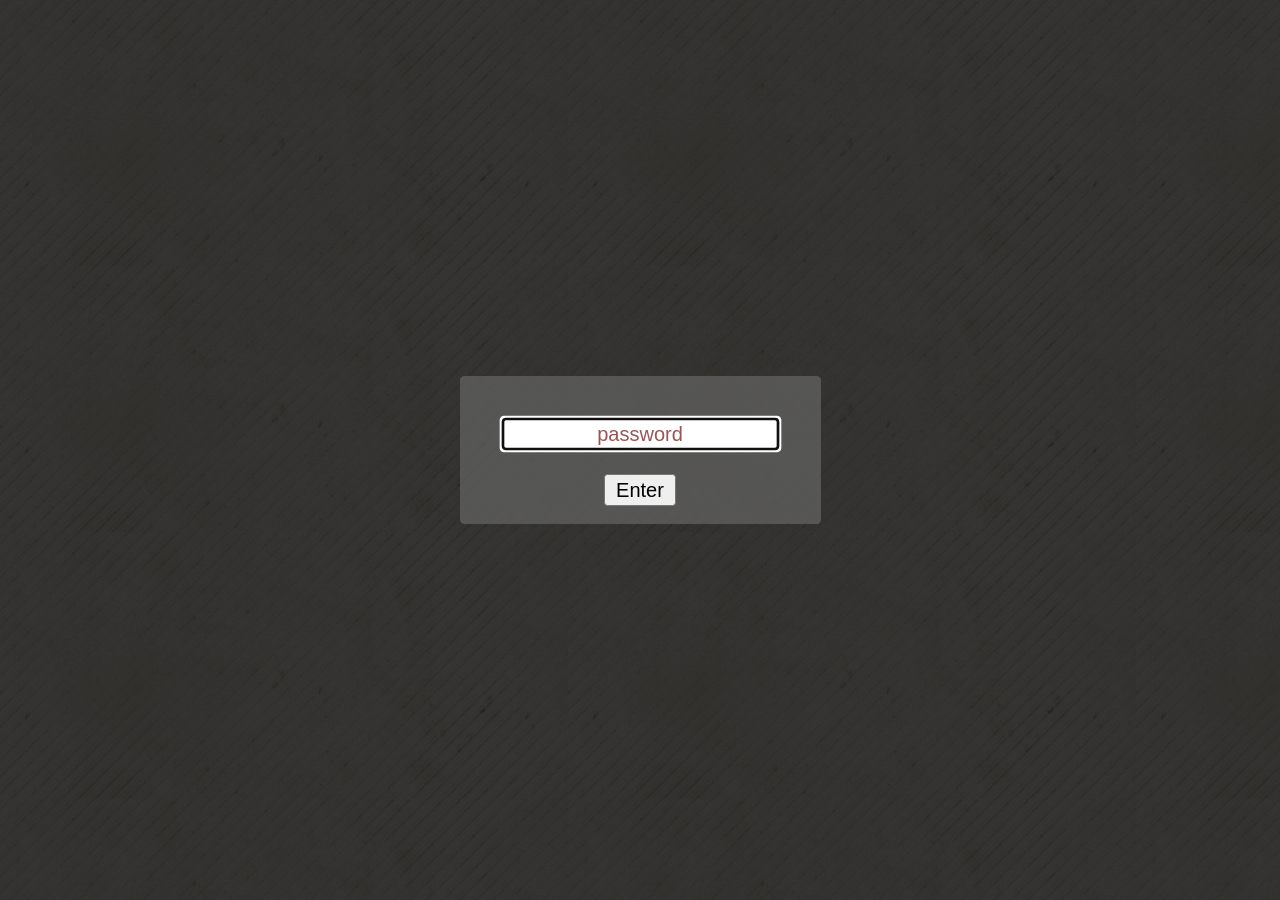
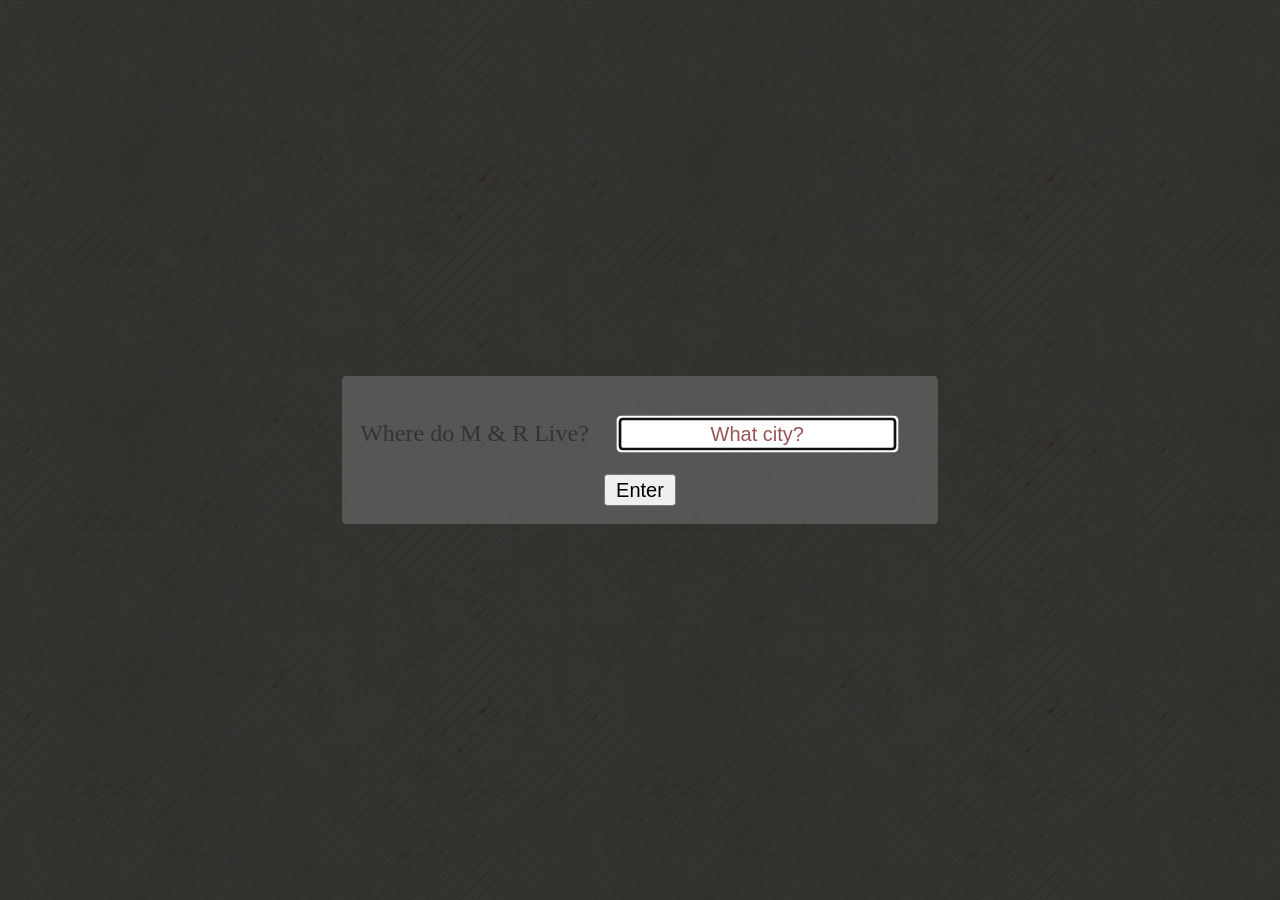
Before and after one commit to mgifford/gifsack-or-wolford, a Jekyll site: the page index.html, which Jekyll copies as it is, in a window 1280 px wide. Built offline with Jekyll 4.4.1, drawn with Linux system fonts in a browser that asks for light colours.

Commit message:
changing password promot

```diff
--- a/index.html
+++ b/index.html
@@ -71,7 +71,8 @@
 		<div class="horizontal">
 			<div class="vertical">
 				<div class="box">
-					<input style="margin: 16px; text-align: center;" id="password" type="password" placeholder="password" /> <br />
+					<label for="password">Where do M & R Live?</label>
+					<input style="margin: 16px; text-align: center;" id="password" type="password" placeholder="What city?" /> <br />
 					<button id="loginbutton" type="button">Enter</button>
 					<p id="wrongPassword" style="display: none">wrong password</p>
 				</div>
```
